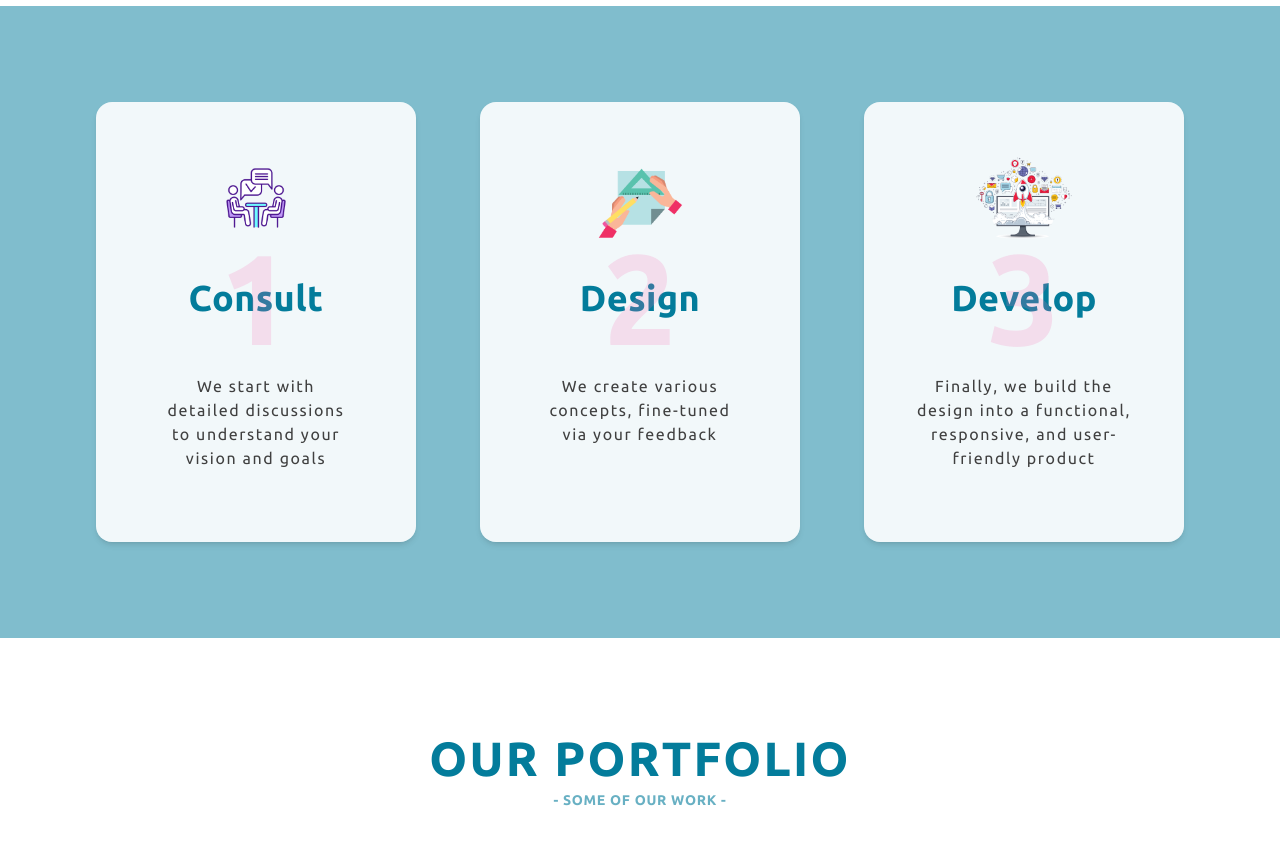
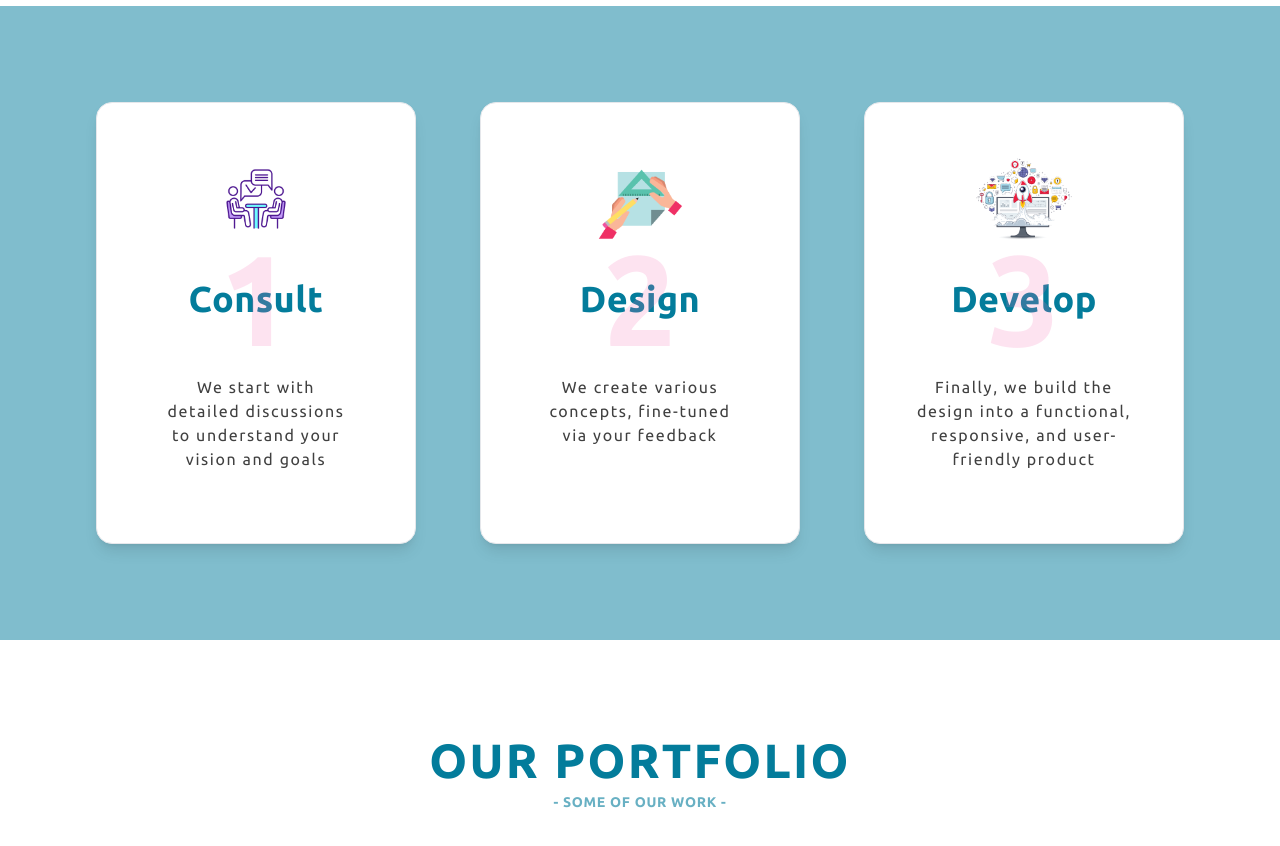
Before and after one commit to KramYengir/rigneymade, a Next.js app: page / in a window 1280 px wide. Shown: the part 1612-2458 px from the top of the page. Built offline with nearby package versions, Linux system fonts and the light colour scheme.

Commit message:
try with shadow

```diff
--- a/components/Home/ProcessCard.tsx
+++ b/components/Home/ProcessCard.tsx
@@ -15,7 +15,7 @@ const ProcessCard = ({
   number,
 }: ProcessCardProps) => {
   return (
-    <div className="flex flex-col gap-8 text-center max-w-xs py-12 shadow-md rounded-2xl bg-white/90 dark:bg-neutral-900/80 ">
+    <div className="flex flex-col gap-8 text-center max-w-xs py-12 shadow-lg rounded-2xl border bg-white dark:bg-neutral-900/80 ">
       <Image
         src={icon}
         alt={title}
```
